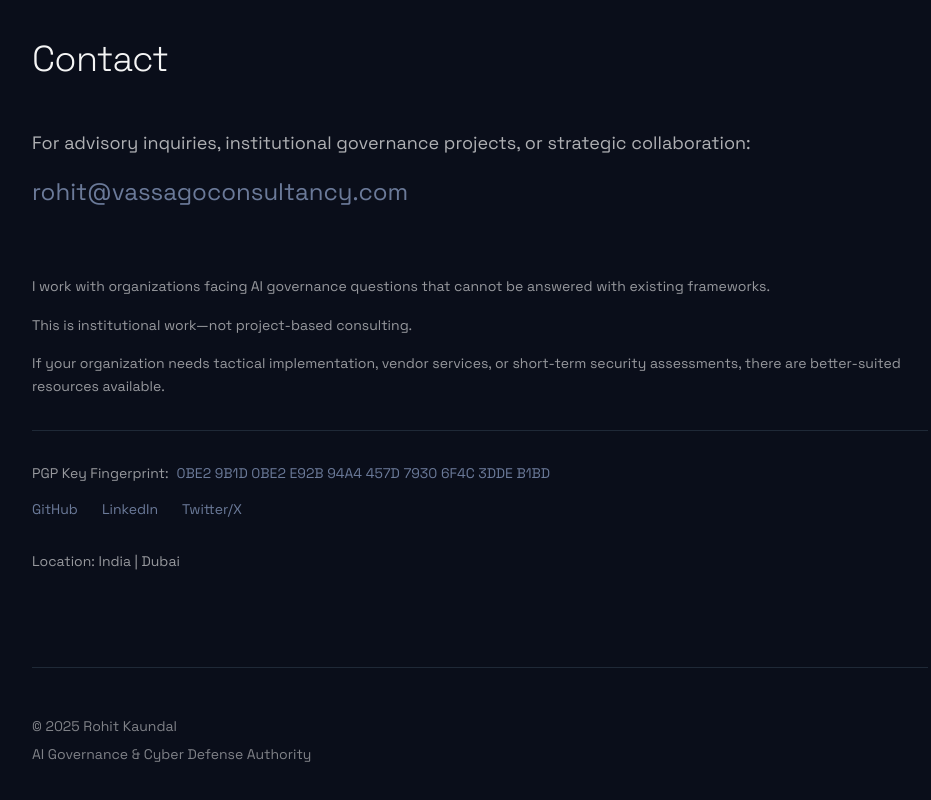
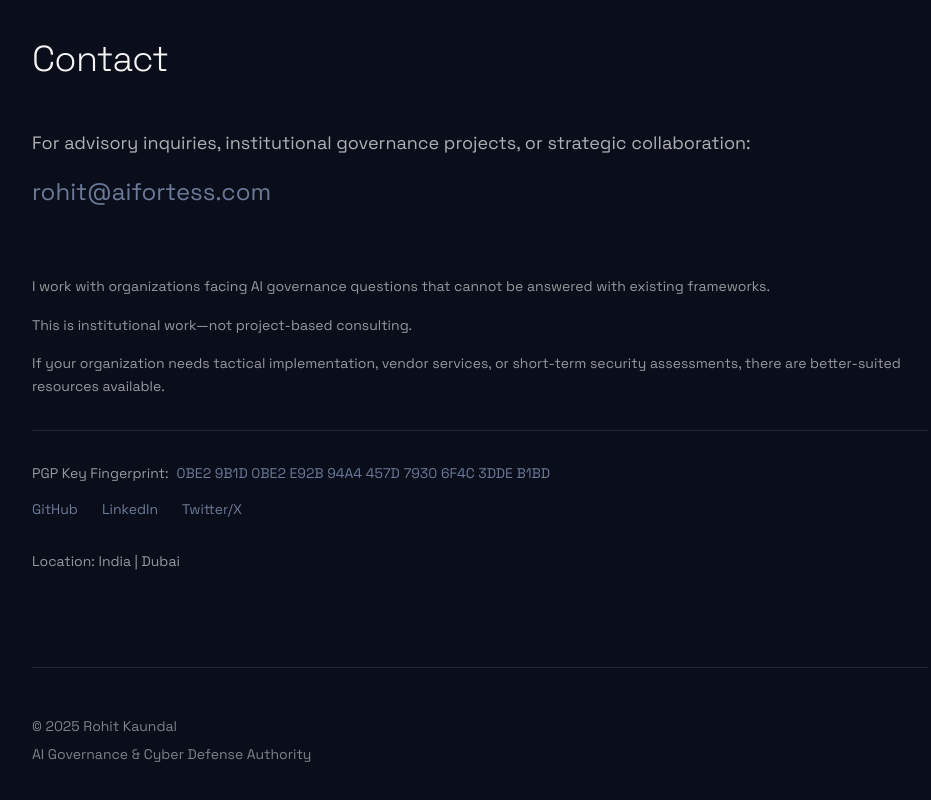
Before and after one commit to rohit-kaundal/rohitkaundal-dot-com, a React (Vite) app: page / in a window 1280 px wide. Shown: the part 7318-8118 px from the top of the page, without its empty margins (160-1091 px from the left). Built offline with nearby package versions, Linux system fonts and the light colour scheme.

Commit message:
fix: update email address
Signed-off-by: Rohit Kaundal <kaundal.rohit@gmail.com>

```diff
--- a/src/components/Contact.jsx
+++ b/src/components/Contact.jsx
@@ -12,10 +12,10 @@ const Contact = () => {
               For advisory inquiries, institutional governance projects, or strategic collaboration:
             </p>
             <a
-              href="mailto:rohit@vassagoconsultancy.com"
+              href="mailto:rohit@aifortess.com"
               className="text-2xl text-institutional-accent hover:text-institutional-gold transition-colors"
             >
-              rohit@vassagoconsultancy.com
+              rohit@aifortess.com
             </a>
           </div>
 
```
Also changed, not shown: 2 other files (tests, documents, lock files or other folders).
